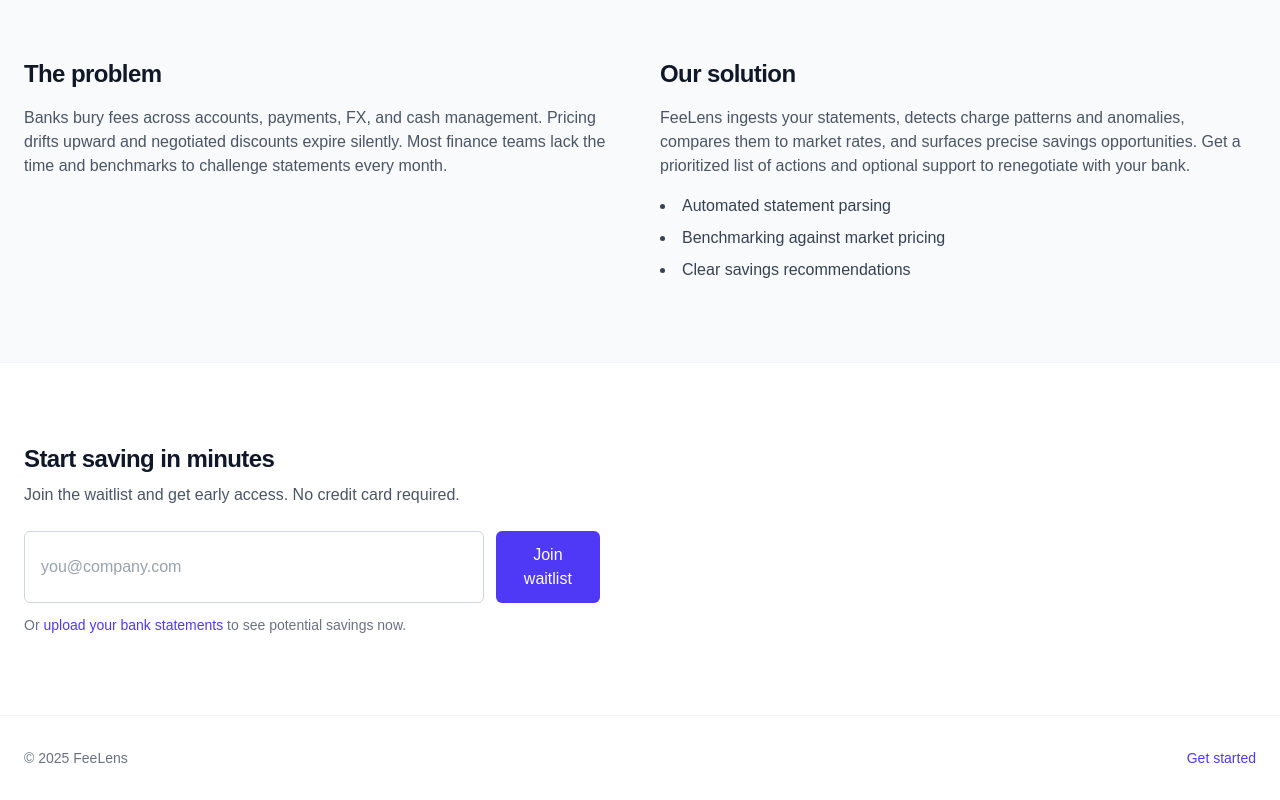
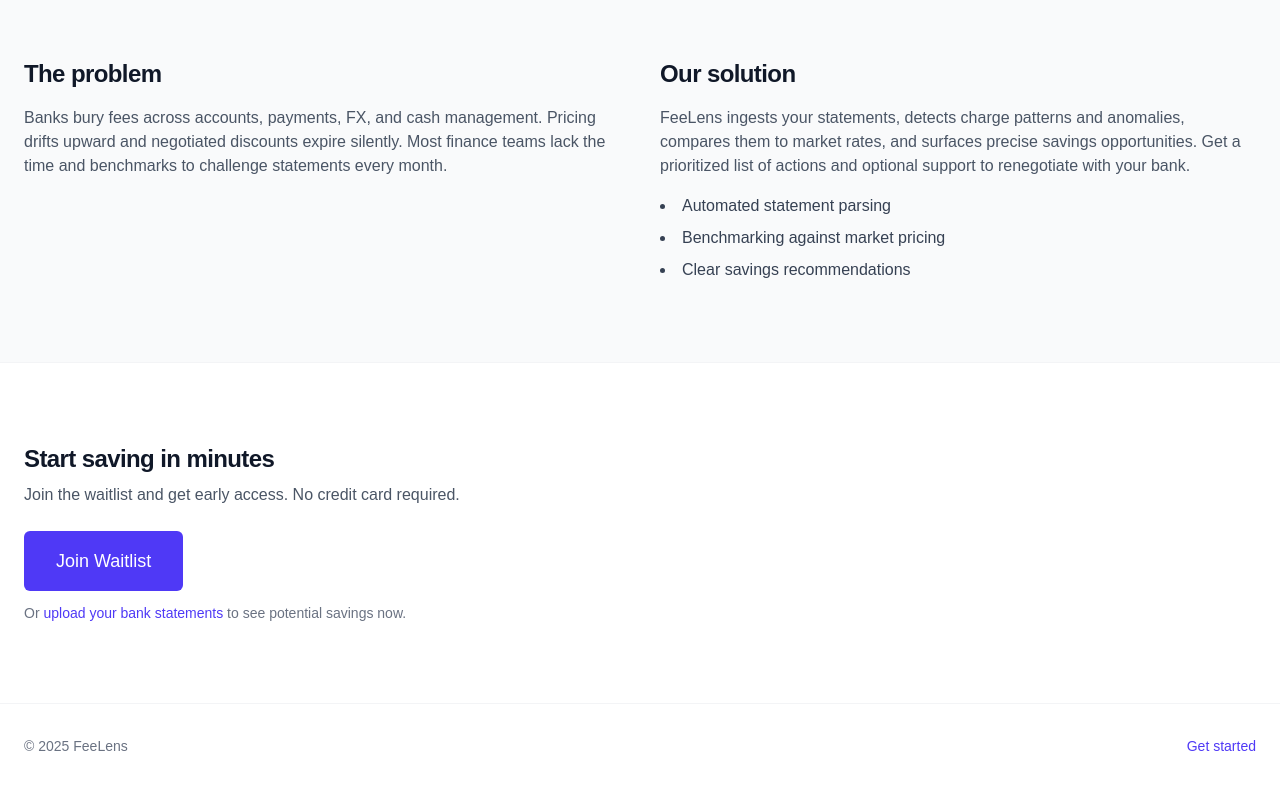
Before and after one commit to FeeLensMVP/FeeLens, a Next.js app: page / in a window 1280 px wide. Shown: the part 530-1330 px from the top of the page. Built offline with nearby package versions, Linux system fonts and the light colour scheme.

Commit message:
Add Google Form for waitlist

```diff
--- a/src/app/api/subscribe/route.ts
+++ b/src/app/api/subscribe/route.ts
@@ -6,7 +6,7 @@
         Be the first to try FeeLens and stop overpaying bank fees.
       </p>
       <a
-        href="https://docs.google.com/spreadsheets/d/1ZqTRA1pioKbYmkX6mH53CGS3DOnxMvdUBhBtM25MLwk/edit?usp=sharing"
+        href="https://docs.google.com/forms/d/e/1FAIpQLSd_QEhaQNvm6F0MBWZ30qXbBo_PzQEbNENc9RM29F2G1_UMiw/viewform?usp=header"
         target="_blank"
         rel="noopener noreferrer"
         className="mt-6 inline-block px-8 py-3 bg-blue-600 text-white rounded-lg shadow-lg hover:bg-blue-700 transition"
--- a/src/app/page.tsx
+++ b/src/app/page.tsx
@@ -55,16 +55,17 @@
             <div className="max-w-xl">
               <h3 className="text-2xl font-semibold tracking-tight">Start saving in minutes</h3>
               <p className="mt-2 text-gray-600">Join the waitlist and get early access. No credit card required.</p>
-              <form action="/api/subscribe" method="post" className="mt-6 flex flex-col sm:flex-row gap-3">
-                <input
-                  type="email"
-                  name="email"
-                  required
-                  placeholder="you@company.com"
-                  className="w-full rounded-md border border-gray-300 px-4 py-3 text-gray-900 placeholder:text-gray-400 focus:outline-none focus:ring-2 focus:ring-indigo-500"
-                />
-                <button type="submit" className="inline-flex items-center justify-center rounded-md bg-indigo-600 px-5 py-3 text-white font-medium hover:bg-indigo-500 focus:outline-none focus:ring-2 focus:ring-indigo-500 focus:ring-offset-2">Join waitlist</button>
-              </form>
+
+              <div className="mt-6">
+                <a
+                  href="https://forms.gle/oXLSdoCEQv98aSCb9"
+                  target="_blank"
+                  rel="noopener noreferrer"
+                  className="inline-flex items-center justify-center rounded-md bg-indigo-600 px-8 py-4 text-lg font-medium text-white hover:bg-indigo-500 focus:outline-none focus:ring-2 focus:ring-indigo-500 focus:ring-offset-2"
+                >
+                  Join Waitlist
+                </a>
+              </div>
               <p className="mt-3 text-sm text-gray-500">Or <a className="text-indigo-600 hover:text-indigo-500" href="/upload">upload your bank statements</a> to see potential savings now.</p>
             </div>
           </div>
```
